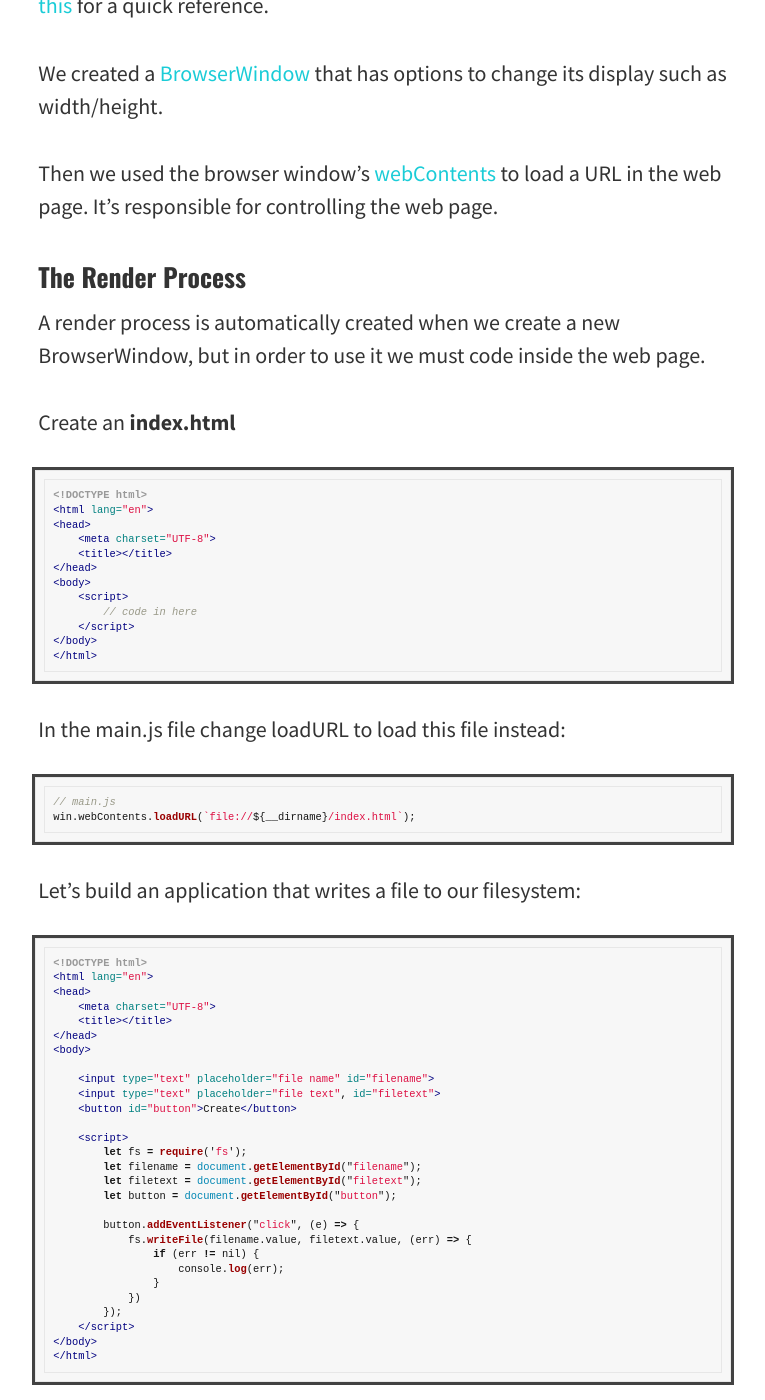
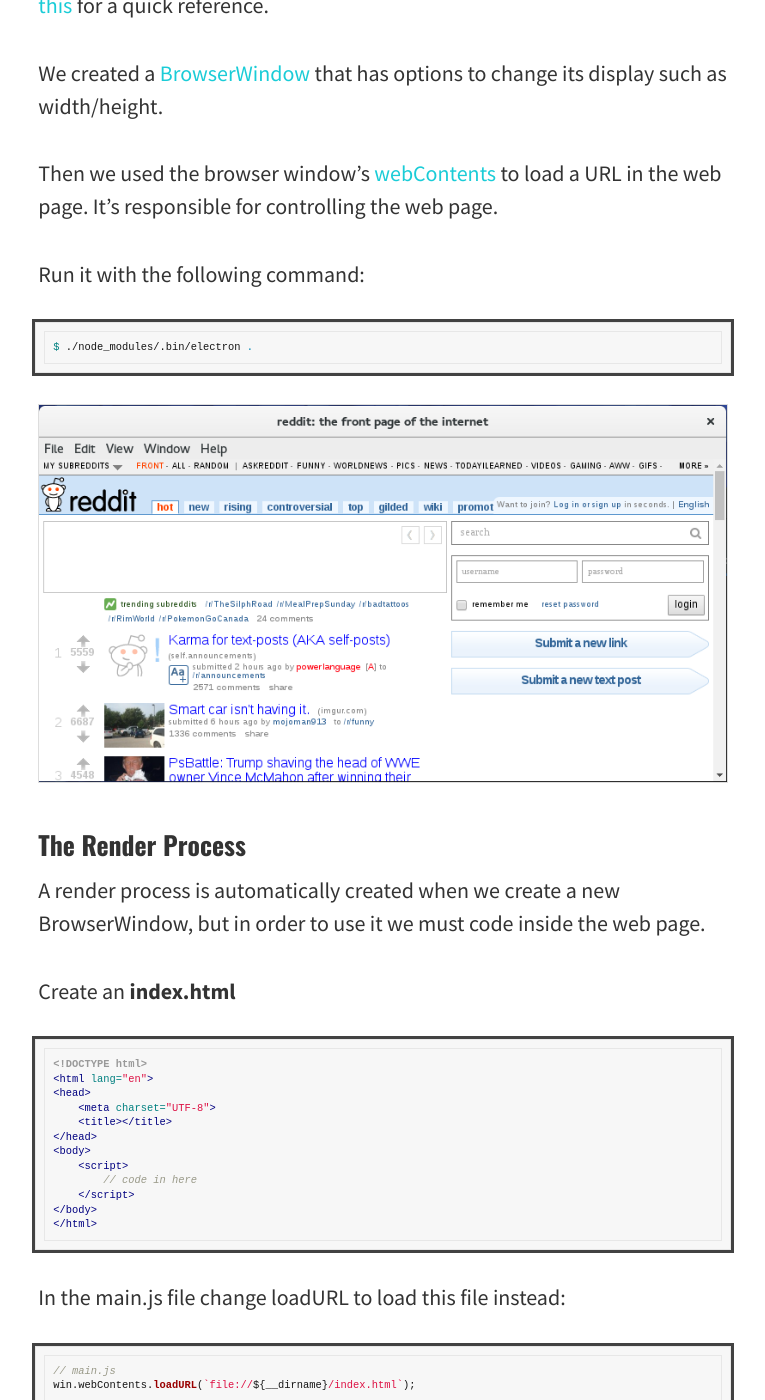
Before and after one commit to xDinomode/Dinosaurscode, a Jekyll site: the page built from _posts/2016-07-19-electron-framework-tutorial.md, in a window 1280 px wide and 1400 px high, scrolled down 1942 px. Shown: the whole window, without its empty margins (257-1022 px from the left). Built offline with Jekyll 4.4.1, drawn with Linux system fonts in a browser that asks for light colours; some web fonts are replaced.

Commit message:
fixed code

````diff
--- a/_posts/2016-07-19-electron-framework-tutorial.md
+++ b/_posts/2016-07-19-electron-framework-tutorial.md
@@ -83,6 +83,14 @@ We created a [BrowserWindow](http://electron.atom.io/docs/api/browser-window/) t
 
 Then we used the browser window's [webContents](http://electron.atom.io/docs/api/web-contents/) to load a URL in the web page. It's responsible for controlling the web page.
 
+Run it with the following command:
+
+```bash
+$ ./node_modules/.bin/electron .
+```
+
+![Electron loadURL](/images/electronreddit.png)
+
 ### The Render Process
 
 A render process is automatically created when we create a new BrowserWindow, but in order to use it we must code inside the web page.
@@ -134,9 +142,8 @@ Let's build an application that writes a file to our filesystem:
 
         button.addEventListener("click", (e) => {
             fs.writeFile(filename.value, filetext.value, (err) => {
-                if (err != nil) {
-                    console.log(err);
-                }
+                if (err) throw err;
+                console.log('Success');
             })
         });
     </script>
````
Also changed, not shown: images/electronreddit.png (added).
